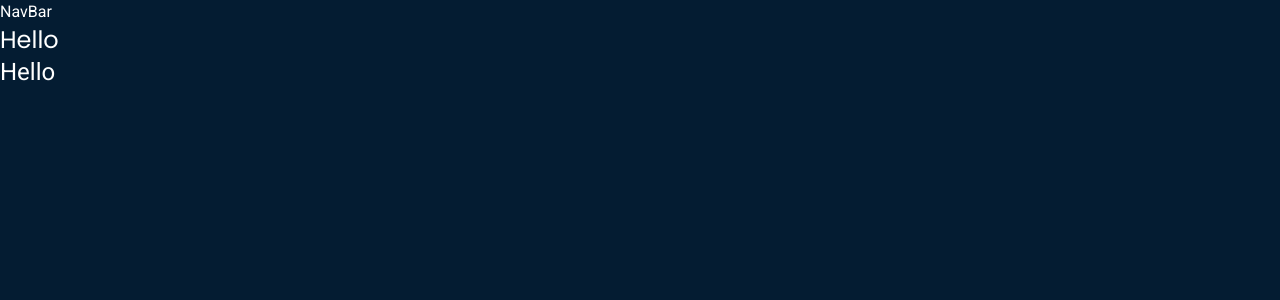
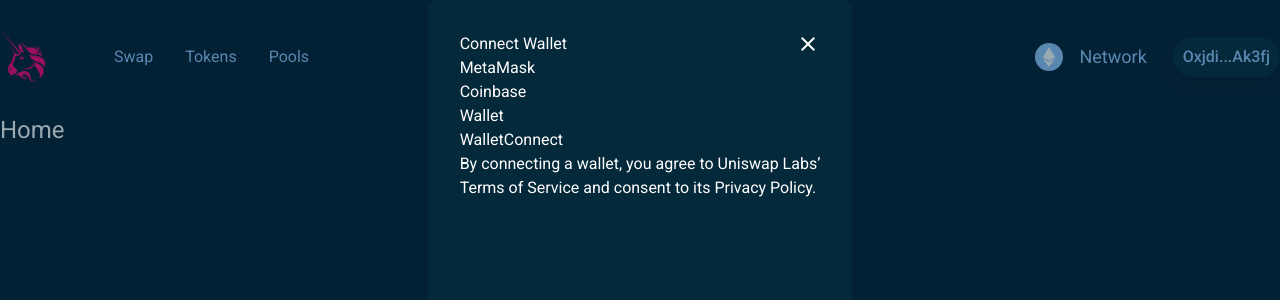
Before and after one commit to Muhindo-Galien/Unidswap, a Next.js app: page / in a window 1280 px wide. Shown: the top 300 px of the page. Built offline with nearby package versions, Linux system fonts and the light colour scheme.

Commit message:
nav-bar added

```diff
--- a/components/Modal/Modal.tsx
+++ b/components/Modal/Modal.tsx
@@ -1,8 +1,38 @@
+import { connected } from 'process';
 import React from 'react'
+import { IoMdClose } from 'react-icons/io';
 
-const Modal = () => {
+type Props={
+  setOpenModal:(openModal: boolean) => void;
+  connectWallet:string
+
+}
+const Modal = ({setOpenModal,connectWallet}:Props) => {
+  const walletMenu = ['MetaMask','Coinbase','Wallet','WalletConnect']
   return (
-    <div>Modal</div>
+    <div className='absolute bg-[#04293A] bg-opacity-40
+    transform duration-300  w-screen h-screen inset-0 shadow-xl grid justify-center items-cente z-50'>
+      <div className='p-8 rounded-lg bg-[#04293A]'>
+        <div className='flex items-center justify-between'>
+          <p>Connect Wallet</p>
+          <div className='Modal_box_img'>
+              <IoMdClose className='text-2xl' onClick={()=>setOpenModal(false)}/>
+          </div>
+        </div>
+          <div className='setOpenModal_wallet'>
+              {walletMenu.map((item,i)=>(
+                <p key={i+1} onClick={()=>connectWallet()}>
+                  {item}
+                </p>
+              ))}
+          </div>
+          <p
+          className=''
+          >By connecting a wallet, you agree to Uniswap Labs’ <br />
+             Terms of Service and consent to its Privacy Policy.</p>
+
+      </div>
+    </div>
   )
 }
 
--- a/components/NavBar/NavBar.tsx
+++ b/components/NavBar/NavBar.tsx
@@ -1,14 +1,90 @@
 import Image from 'next/image'
 import React,{useState,useEffect,useContext} from 'react'
 import Link from 'next/link'
-import logo from '../../assets/uniswa-icon.png'
+import logo from '../../assets/uniswap-uni-icon.png'
 import {Modal,TokenList} from '../index'
+import { BiSearchAlt2 } from 'react-icons/bi';
+import { SiEthereum } from 'react-icons/si';
+// import Identicon from 'react-identicons'
 
 const NavBar = () => {
+  const menuItems = [
+    {
+      name:"Swap",
+      link:'/',
+    },
+    {
+      name:"Tokens",
+      link:'/',
+    },
+    {
+      name:"Pools",
+      link:'/',
+    },
+  ]
+  const [openModal, setOpenModal] = useState<boolean>(false);
+  const [openTokenBox, setOpenMTokenBox] = useState<boolean>(false)
   return (
-    <div>
-      NavBar
-      {/* <Image src={} alt="" width={} height={}/> */}
+    <div className='max-w-7xl mx-auto my-8 navbar' >
+      {/* grid-cols-1 lg:grid-cols-4  */}
+      <div className='grid  md:grid-cols-3 items-center justify-between gap-1'>
+        {/* left */}
+        <div className='flex gap-16 items-center'>
+          {/* uniswap logo */}
+          <div className=''>
+            <Image src={logo} width={50} height={50} alt="uniswap"/>
+          </div>
+          {/* menu items */}
+          <div className='flex items-center gap-8'>
+              {
+                menuItems.map((item,i)=>(
+                  <Link key={i+1} href={{pathname:`${item.name}`,query:`${item.link}`}}>
+                    <p className='text-blue-300 font-normal'>
+                      {item.name}
+                    </p>
+                  </Link>
+                ))
+              }
+          </div>
+        </div>
+        {/* middle */}
+        <div className='w-4/5 bg-[#04293A] my-0 mx-auto py-3 px-2.5 rounded-md shadow-lg'>
+            <div className='flex items-center justify-center gap-6 cursor-pointer'>
+              <div className='text-2xl'>
+                <BiSearchAlt2/>
+              </div>
+              {/*search input */}
+              <input
+               type="text"
+              placeholder='Search Token...'
+              className='bg-transparent outline-none w-4/5
+               border-none text-base text-blue-300 '
+              />
+            </div>
+        </div>
+        {/* right */}
+        <div className='flex items-center justify-end gap-4'>
+          <div className='flex items-center gap-4 hover:bg-[#04293A] py-2 px-2.5  rounded-md cursor-pointer  capitalize'>
+              <div className='right-icon-ether bg-blue-300 rounded-full p-[4px]'>
+                <SiEthereum className='text-xl'/>
+              </div>
+              <p className='text-lg text-blue-300'>Network</p>
+          </div>
+          <button className='outline-none border-nom text-blue-300 font-medium bg-[#04293A] shadow-lg
+          py-2 px-2.5  rounded-full flex items-center text-center gap-4' onClick={()=>{}}>Oxjdi...Ak3fj</button>
+          {
+            !openModal&&(
+              <Modal setOpenModal={setOpenModal} connectWallet="Connect"/>
+            )
+          }
+        </div>
+      </div>
+      {/* tokenList */}
+      {
+        openTokenBox&&(
+          <TokenList setOpenMTokenBox={setOpenMTokenBox}/>
+        )
+      }
     </div>
   )
 }
--- a/package.json
+++ b/package.json
@@ -15,6 +15,8 @@
     "next": "13.1.1",
     "react": "18.2.0",
     "react-dom": "18.2.0",
+    "react-icons": "^4.7.1",
+    "react-identicons": "^1.2.5",
     "typescript": "4.9.4"
   },
   "devDependencies": {
--- a/pages/index.tsx
+++ b/pages/index.tsx
@@ -3,8 +3,8 @@
 export default function Home() {
   return (
     <div>
-      <h1 className="text-2xl font-globalFont">Hello</h1>
-      <h1 className="text-2xl">Hello</h1>
+
+      <h1 className="text-2xl">Home</h1>
     </div>
     )
 }
--- a/styles/globals.css
+++ b/styles/globals.css
@@ -18,3 +18,9 @@
 *{
   box-sizing: border-box;
 }
+/*
+@media only screen and(max-width:35em){
+  .navbar{
+    width: 90%;
+  }
+} */
```
Also changed, not shown: 2 other files (tests, documents, lock files or other folders).
